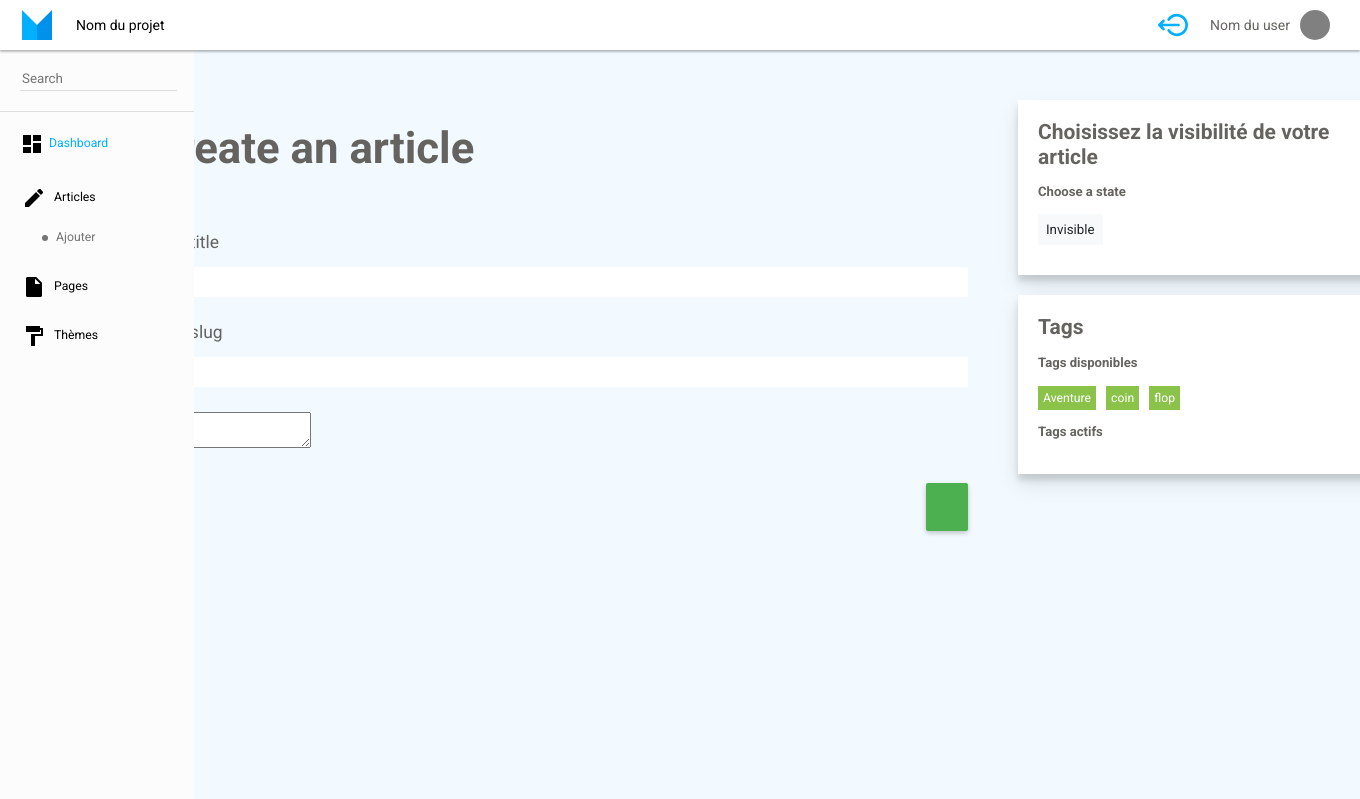
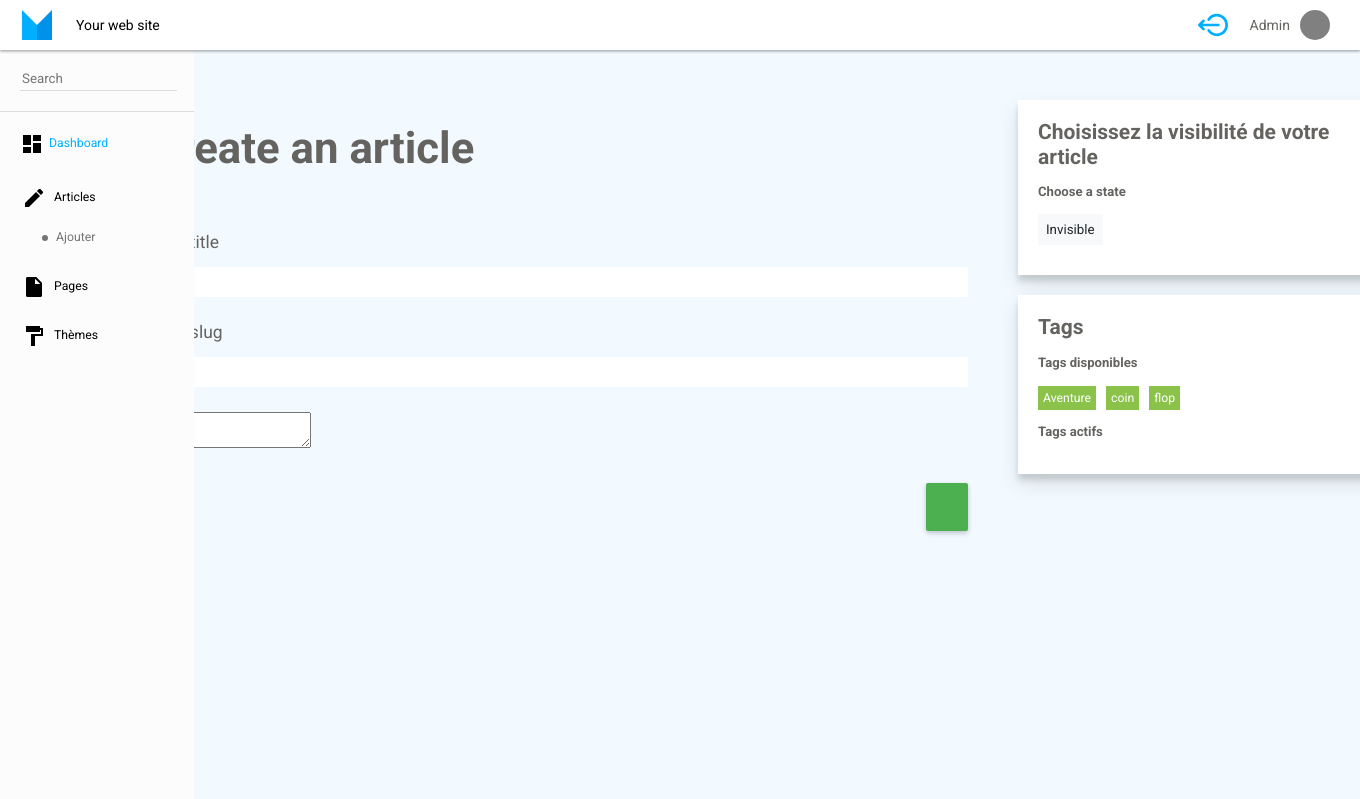
Before and after one commit to PinkFlowerOfTheSunsetOfTheDeath/CMS, a PHP site: template core/views/posts/form.html.twig in a window 1360 px wide. Shown: the top 799 px of the page. Run offline with PHP 8.4, Linux system fonts and the light colour scheme; the template is opened without the code that fills it, so the values that code supplies are empty; some libraries are stand-ins or nearby versions.

Commit message:
[logout + fix] fix logout handler + fix back office bugs

```diff
--- a/core/views/template/template.html.twig
+++ b/core/views/template/template.html.twig
@@ -7,7 +7,7 @@
     <meta http-equiv="X-UA-Compatible" content="ie=edge">
     <link href="https://fonts.googleapis.com/css?family=Roboto:300,400,500,700,900" rel="stylesheet">
     <link rel="stylesheet" href="/stylesheets/styles.css">
-    <title>title</title>
+    <title>Welcome to your back office</title>
     <script src="https://cloud.tinymce.com/stable/tinymce.min.js"></script>
     <script>tinymce.init({selector: 'textarea'});</script>
 </head>
@@ -64,7 +64,7 @@
                 </a>
             </li>
             <li class="header__list__item">
-                <a class="link" href="">Nom du projet</a>
+                <a class="link" href="">Your web site</a>
             </li>
         </div>
         <div>
@@ -74,7 +74,7 @@
                 </a>
             </li>
             <li class="header__list__item">
-                Nom du user
+                Admin
             </li>
             <li class="header__list__item header__list__item--centered">
                 <span class="header__list__userImg">
```
